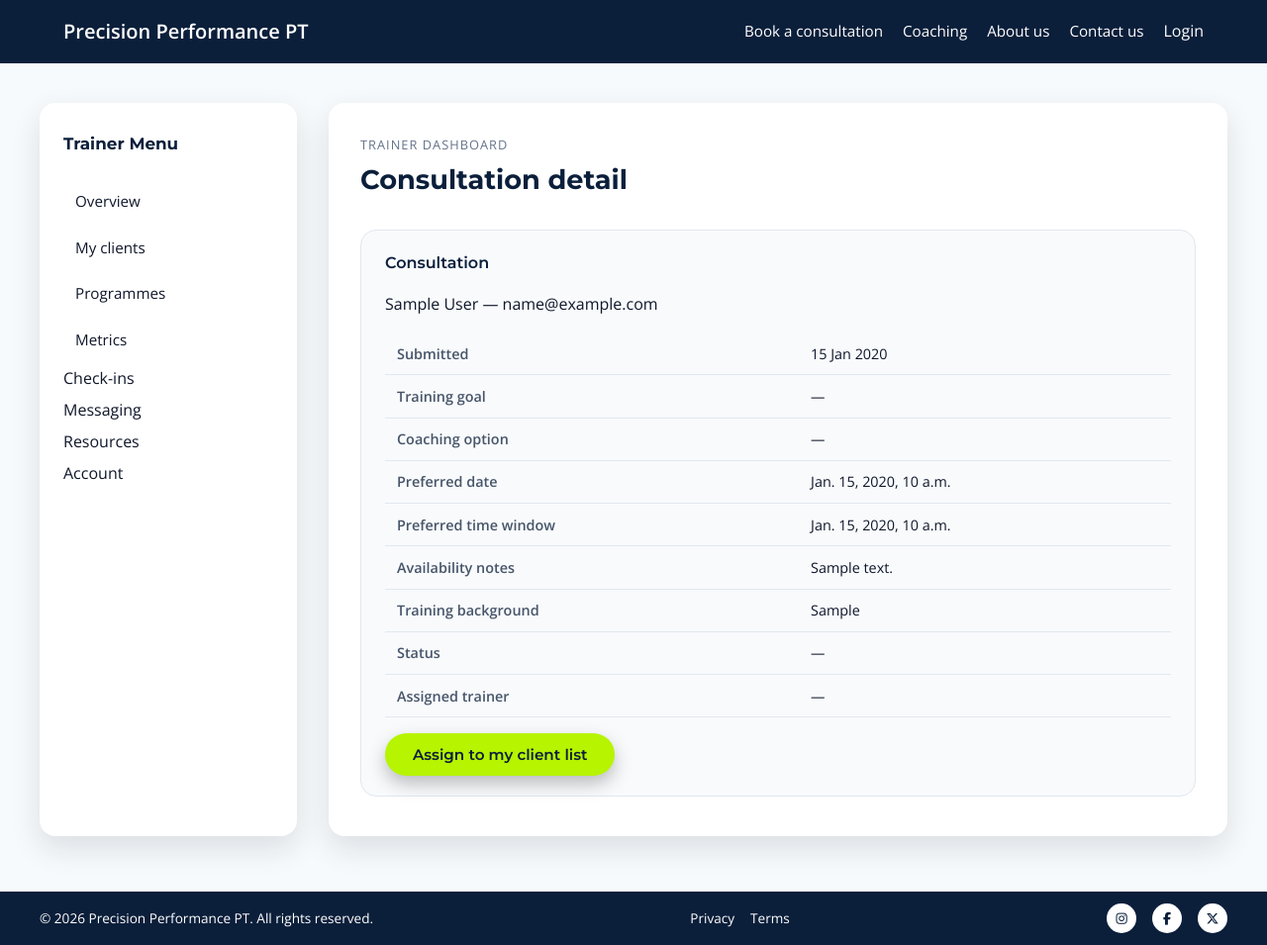
After one commit to moranjohn-95/precision-performance-pt, a Django app: template templates/trainer/consultation_detail.html in a window 1280 px wide; the page is wider, and only the part inside the window is pictured. The commit adds this page. Shown: that part at 99% size. Run offline with Django 5.2, Linux system fonts and the light colour scheme; the template is opened without the code that fills it: most values are stand-ins (such as "Sample title", 1, 10 or a date in 2020); parts of the project's set-up code (start-up, migrations or seed data) failed here and were passed over.

Commit message:
Add trainer consultation detail view with self assing feature

```diff
--- a/accounts/urls.py
+++ b/accounts/urls.py
@@ -32,6 +32,11 @@ urlpatterns = [
     path("trainer/clients/", trainer_clients, name="trainer_clients"),
     path("trainer/programmes/", trainer_programmes, name="trainer_programmes"),
     path("trainer/metrics/", trainer_metrics, name="trainer_metrics"),
+    path(
+        "trainer/consultations/<int:pk>/",
+        views.trainer_consultation_detail,
+        name="trainer_consultation_detail",
+    ),
     path("client/dashboard/", client_dashboard, name="client_dashboard"),
     path("client/today/", client_today, name="client_today"),
     # Keep legacy name/path for programme library
--- a/accounts/views.py
+++ b/accounts/views.py
@@ -528,7 +528,6 @@ def trainer_metrics(request):
         },
     )
 
-
 @login_required
 @staff_member_required
 def trainer_programmes(request):
--- /dev/null
+++ b/templates/trainer/consultation_detail.html
@@ -0,0 +1,74 @@
+{% extends "dashboard_base.html" %}
+
+{% block sidebar_title %}Trainer Menu{% endblock %}
+{% block sidebar_menu %}
+{% include "trainer/_sidebar.html" %}
+{% endblock %}
+
+{% block page_eyebrow %}Trainer dashboard{% endblock %}
+{% block page_title %}Consultation detail{% endblock %}
+
+{% block dashboard_content %}
+<section class="dashboard-card">
+    <h2 class="dashboard-card__title">Consultation</h2>
+    <p class="dashboard-subtitle">
+        {{ consultation.first_name }} {{ consultation.last_name }} — {{ consultation.email }}
+    </p>
+
+    <div class="dashboard-table-wrapper">
+        <table class="dashboard-table">
+            <tbody>
+                <tr>
+                    <th scope="row">Submitted</th>
+                    <td>{{ consultation.created_at|date:"d M Y" }}</td>
+                </tr>
+                <tr>
+                    <th scope="row">Training goal</th>
+                    <td>{{ consultation.get_training_goal_display|default:"—" }}</td>
+                </tr>
+                <tr>
+                    <th scope="row">Coaching option</th>
+                    <td>{{ consultation.get_coaching_option_display|default:"—" }}</td>
+                </tr>
+                <tr>
+                    <th scope="row">Preferred date</th>
+                    <td>{{ consultation.preferred_date|default:"—" }}</td>
+                </tr>
+                <tr>
+                    <th scope="row">Preferred time window</th>
+                    <td>{{ consultation.get_preferred_time_window_display|default:"—" }}</td>
+                </tr>
+                <tr>
+                    <th scope="row">Availability notes</th>
+                    <td>{{ consultation.availability_notes|linebreaksbr }}</td>
+                </tr>
+                <tr>
+                    <th scope="row">Training background</th>
+                    <td>{{ consultation.training_background|linebreaksbr }}</td>
+                </tr>
+                <tr>
+                    <th scope="row">Status</th>
+                    <td>{{ consultation.get_status_display|default:"—" }}</td>
+                </tr>
+                <tr>
+                    <th scope="row">Assigned trainer</th>
+                    <td>
+                        {% if consultation.assigned_trainer %}
+                            {{ consultation.assigned_trainer.get_full_name|default:consultation.assigned_trainer.username }}
+                        {% else %}
+                            &mdash;
+                        {% endif %}
+                    </td>
+                </tr>
+            </tbody>
+        </table>
+    </div>
+
+    <form method="post" class="form-actions" style="margin-top: 1rem;">
+        {% csrf_token %}
+        <button type="submit" name="assign_to_me" class="btn-primary">
+            Assign to my client list
+        </button>
+    </form>
+</section>
+{% endblock %}
--- a/templates/trainer/dashboard.html
+++ b/templates/trainer/dashboard.html
@@ -31,6 +31,7 @@
                     <th>Email</th>
                     <th>Goal</th>
                     <th>Coaching option</th>
+                    <th>Action</th>
                 </tr>
             </thead>
             <tbody>
@@ -41,6 +42,11 @@
                     <td>{{ req.email }}</td>
                     <td>{{ req.get_training_goal_display|default:"—" }}</td>
                     <td>{{ req.get_coaching_option_display|default:"—" }}</td>
+                    <td>
+                        <a href="{% url 'accounts:trainer_consultation_detail' req.id %}" class="btn-link">
+                            View
+                        </a>
+                    </td>
                 </tr>
                 {% endfor %}
             </tbody>
```
Also changed, not shown: 1 other file.
